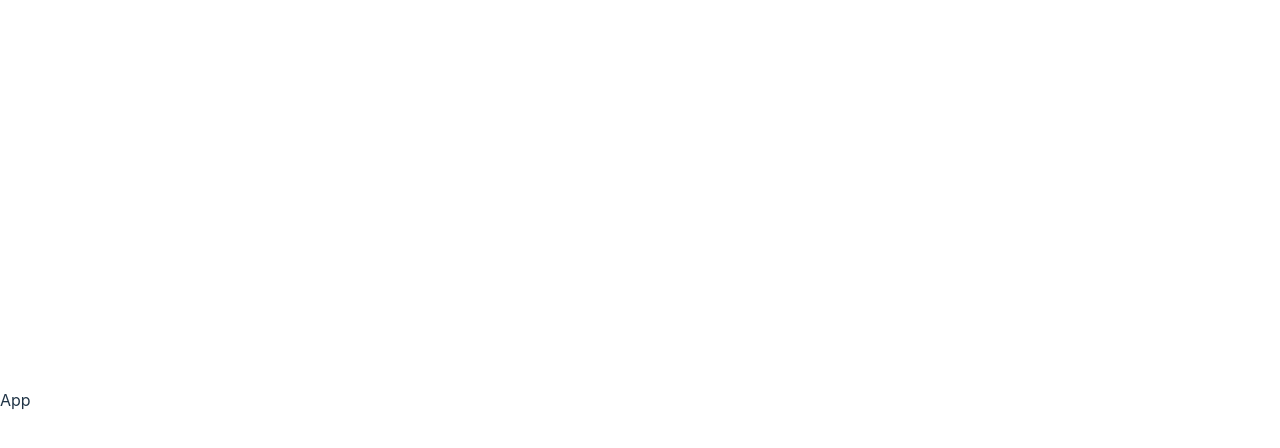
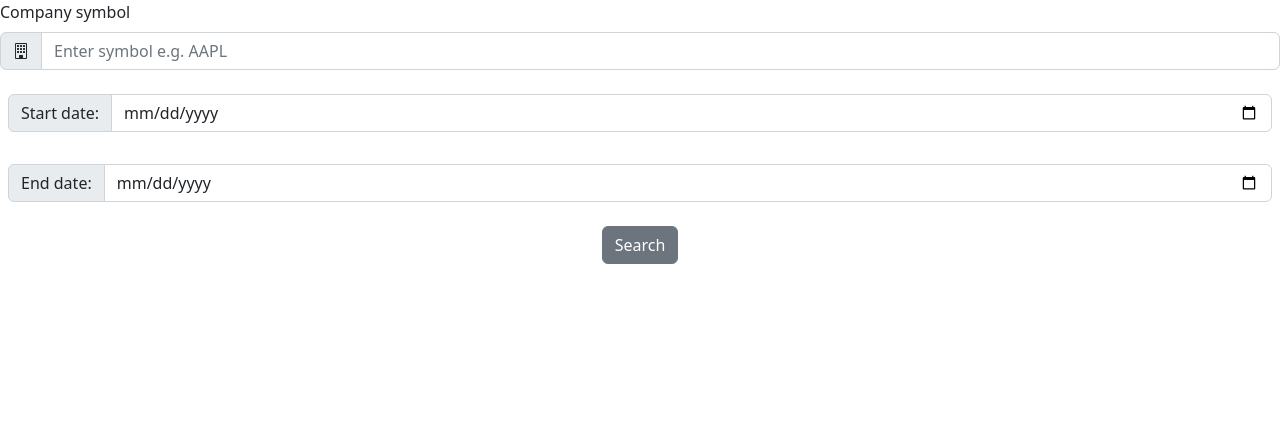
Before and after one commit to GytAndr/Tech-assignment, a React (Vite) app in the folder Tech-assignment/FRONTEND/: page / in a window 1280 px wide. Shown: the top 448 px of the page. Built offline with nearby package versions, Linux system fonts and the light colour scheme.

Commit message:
company input field added

```diff
--- a/Tech-assignment/FRONTEND/package.json
+++ b/Tech-assignment/FRONTEND/package.json
@@ -9,7 +9,10 @@
     "preview": "vite preview"
   },
   "dependencies": {
+    "bootstrap": "^5.2.0",
+    "bootstrap-icons": "^1.9.1",
     "react": "^18.2.0",
+    "react-bootstrap": "^2.5.0",
     "react-dom": "^18.2.0"
   },
   "devDependencies": {
--- a/Tech-assignment/FRONTEND/src/App.css
+++ /dev/null
@@ -1,41 +0,0 @@
-#root {
-  max-width: 1280px;
-  margin: 0 auto;
-  padding: 2rem;
-  text-align: center;
-}
-
-.logo {
-  height: 6em;
-  padding: 1.5em;
-  will-change: filter;
-}
-.logo:hover {
-  filter: drop-shadow(0 0 2em #646cffaa);
-}
-.logo.react:hover {
-  filter: drop-shadow(0 0 2em #61dafbaa);
-}
-
-@keyframes logo-spin {
-  from {
-    transform: rotate(0deg);
-  }
-  to {
-    transform: rotate(360deg);
-  }
-}
-
-@media (prefers-reduced-motion: no-preference) {
-  a:nth-of-type(2) .logo {
-    animation: logo-spin infinite 20s linear;
-  }
-}
-
-.card {
-  padding: 2em;
-}
-
-.read-the-docs {
-  color: #888;
-}
--- a/Tech-assignment/FRONTEND/src/App.jsx
+++ b/Tech-assignment/FRONTEND/src/App.jsx
@@ -1,7 +1,12 @@
 import React from 'react';
+import SearchForm from './components/SearchForm';
 
 function App() {
-	return <div>App</div>;
+	return (
+		<div>
+			<SearchForm />
+		</div>
+	);
 }
 
 export default App;
--- /dev/null
+++ b/Tech-assignment/FRONTEND/src/components/SearchForm.jsx
@@ -0,0 +1,37 @@
+import Button from 'react-bootstrap/Button';
+import Form from 'react-bootstrap/Form';
+import InputGroup from 'react-bootstrap/InputGroup';
+
+export default function SearchForm() {
+	return (
+		<Form>
+			<Form.Group className="mb-3">
+				<Form.Label htmlFor="companyInputField">Company symbol</Form.Label>
+				<InputGroup>
+					<InputGroup.Text>
+						<i className="bi bi-building"></i>
+					</InputGroup.Text>
+					<Form.Control
+						type="text"
+						id="companyInputField"
+						placeholder="Enter symbol e.g. AAPL"
+					/>
+				</InputGroup>
+			</Form.Group>
+
+			<div className="input-group mb-3 p-2">
+				<span className="input-group-text primary">Start date:</span>
+				<input className="form-control" type="date" />
+			</div>
+			<div className="input-group mb-3 p-2">
+				<span className="input-group-text">End date:</span>
+				<input className="form-control" type="date" />
+			</div>
+			<div className="m-3 d-flex justify-content-center">
+				<Button variant="secondary" type="submit">
+					Search
+				</Button>
+			</div>
+		</Form>
+	);
+}
--- a/Tech-assignment/FRONTEND/src/main.jsx
+++ b/Tech-assignment/FRONTEND/src/main.jsx
@@ -1,7 +1,8 @@
 import React from 'react';
 import ReactDOM from 'react-dom/client';
 import App from './App';
-import './index.css';
+import 'bootstrap/dist/css/bootstrap.min.css';
+import 'bootstrap-icons/font/bootstrap-icons.css';
 
 ReactDOM.createRoot(document.getElementById('root')).render(
 	<React.StrictMode>
```
Also changed, not shown: 1 other file (tests, documents, lock files or other folders).
